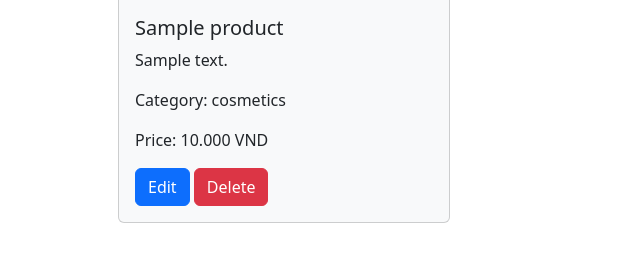
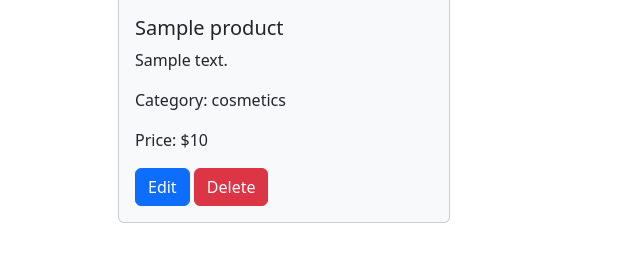
Before and after one commit to Logan-Ph/full_stack_application, a Node server app: template src/resources/views/view-product.handlebars in a window 1280 px wide. Shown: the part 248-521 px from the top of the page, without its empty margins (0-640 px from the left). Run offline with Node 20, Linux system fonts and the light colour scheme; tables that the repository leaves empty hold one stand-in row (values such as "Sample post"); the template is opened without the code that fills it: values that come from a table or form of the project are taken from there, most other values are stand-ins (such as "Sample title", 1, 10 or a date in 2020); some libraries are stand-ins or nearby versions.

Commit message:
change VND to $

```diff
--- a/src/resources/views/view-product.handlebars
+++ b/src/resources/views/view-product.handlebars
@@ -49,7 +49,7 @@
                             <h5 class="card-title">{{this.product_name}}</h5>
                             <p class="card-text">{{this.description}}</p>
                             <p class="card-text">Category: {{this.category}}</p>
-                            <p class="card-text">Price: {{this.price}}.000 VND</p>
+                            <p class="card-text">Price: ${{this.price}}</p>
                             <!-- Edit Button trigger modal -->
 
                             <a onclick="edit_product('{{this._id}}');"><button  type="button"
```
Also changed, not shown: 13 other files.
